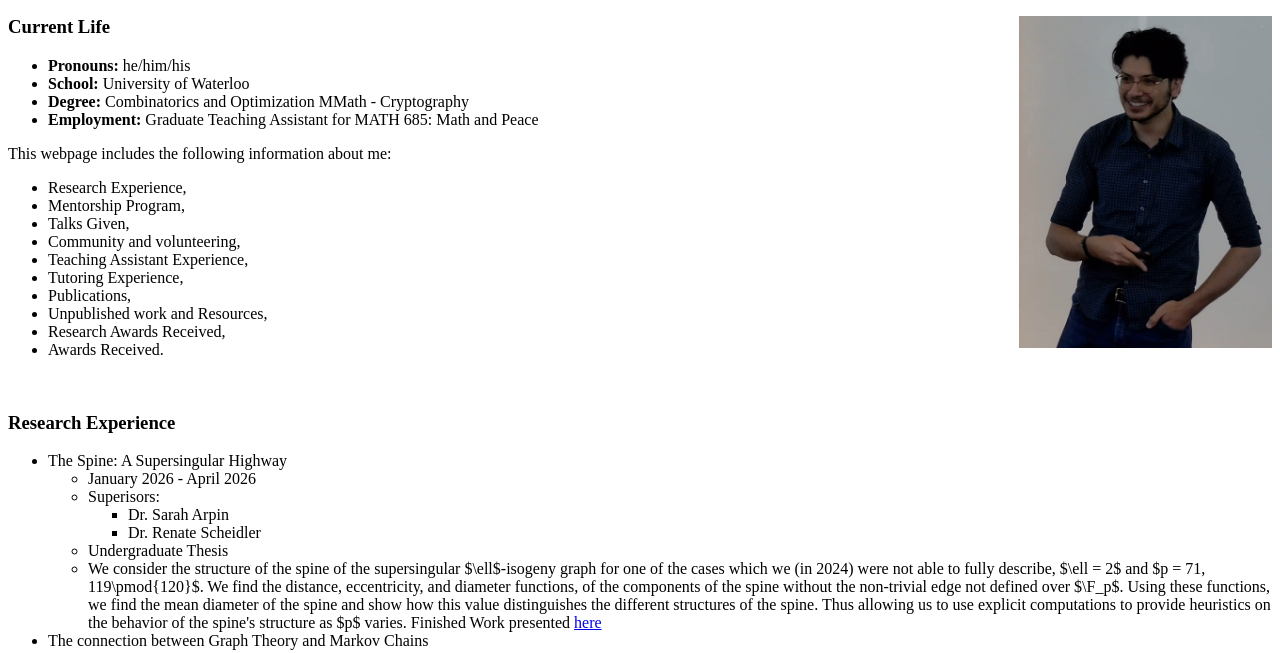
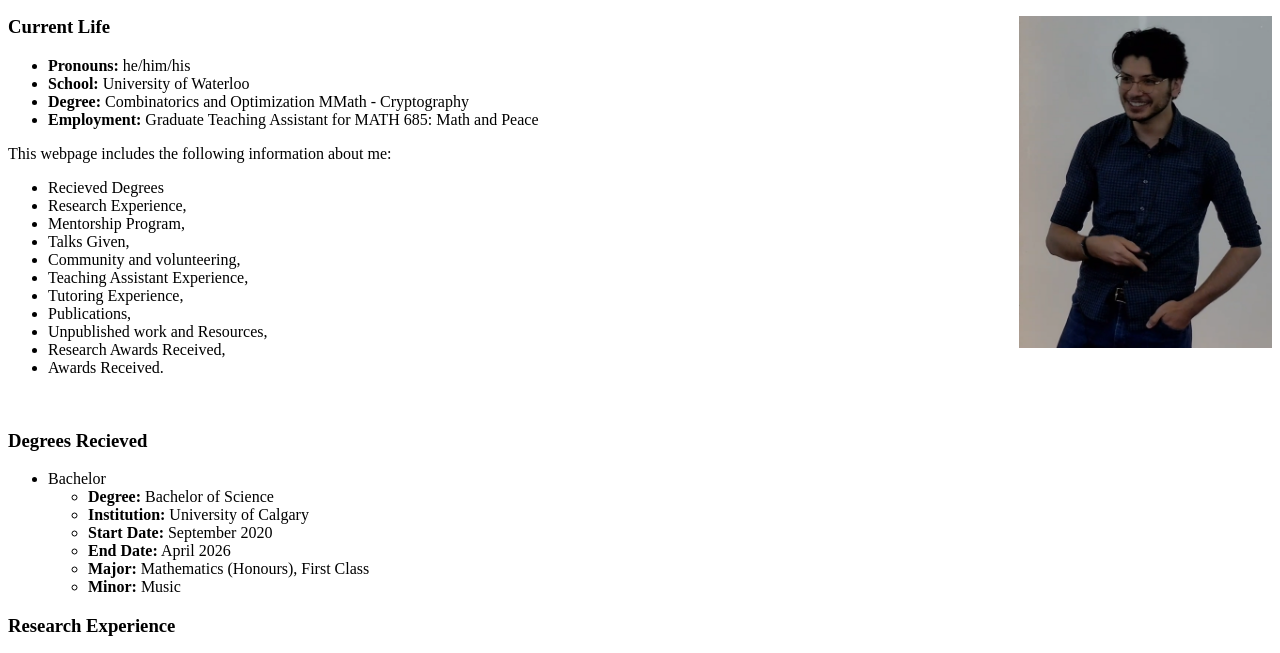
Before and after one commit to TahaHedayat/tahahedayat.github.io, a plain HTML site: page index.html in a window 1280 px wide. Shown: the part 91-744 px from the top of the page. Drawn offline with Linux system fonts and the light colour scheme.

Commit message:
Update index.html

```diff
--- a/index.html
+++ b/index.html
@@ -25,6 +25,7 @@
 
 This webpage includes the following information about me:
   <ul>
+    <li> Recieved Degrees </li>
     <li> Research Experience,</li>
     <li> Mentorship Program, </li>
     <li> Talks Given,  </li>
@@ -37,6 +38,19 @@ This webpage includes the following information about me:
     <li> Awards Received. </li>
   </ul>
 <br>
+
+<h3> Degrees Recieved </h3>
+<ul>
+  <li> Bachelor </li>
+  <ul>
+    <li> <b>Degree:</b> Bachelor of Science </li>
+    <li> <b>Institution:</b> University of Calgary </li>
+    <li> <b>Start Date:</b> September 2020 </li>
+    <li> <b>End Date:</b> April 2026 </li>
+    <li> <b>Major:</b> Mathematics (Honours), First Class</li>
+    <li> <b>Minor:</b> Music</li>
+  </ul>
+</ul>
 
 <h3> Research Experience </h3>
 <ul>
```
